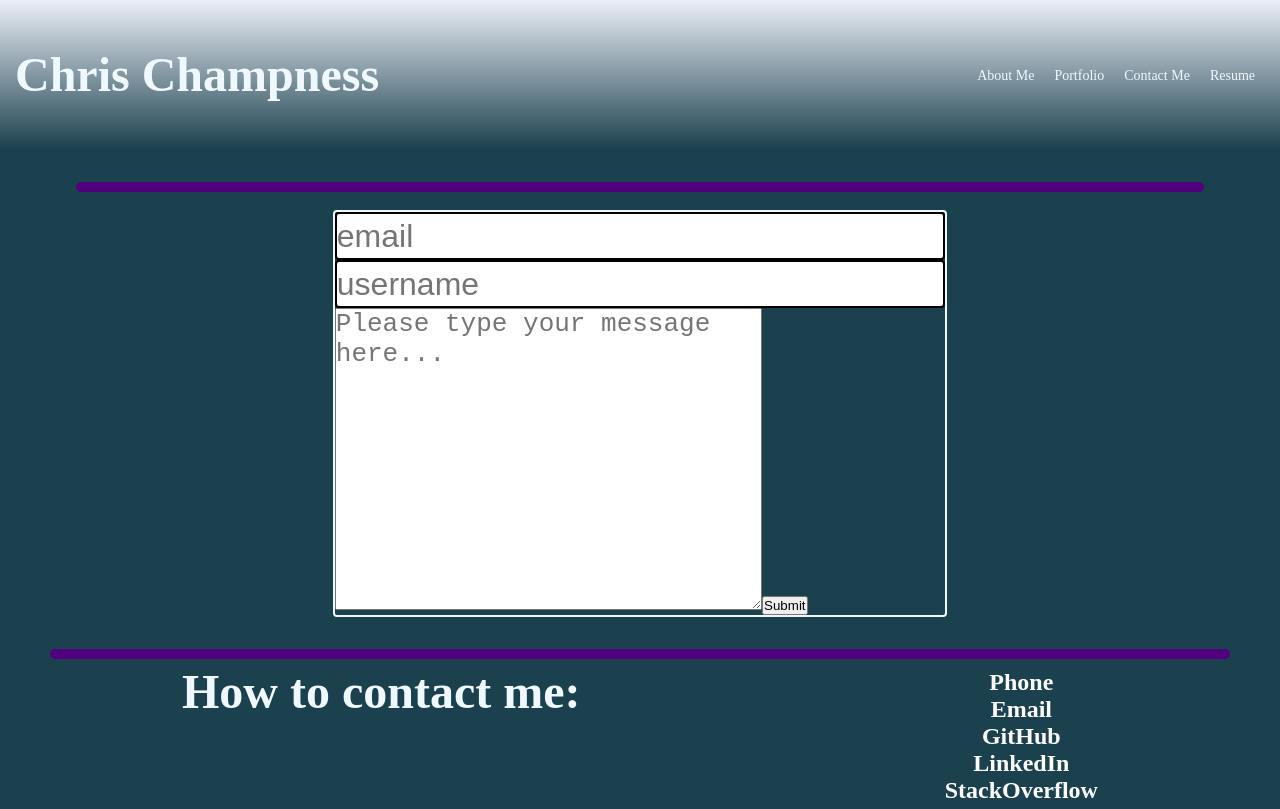
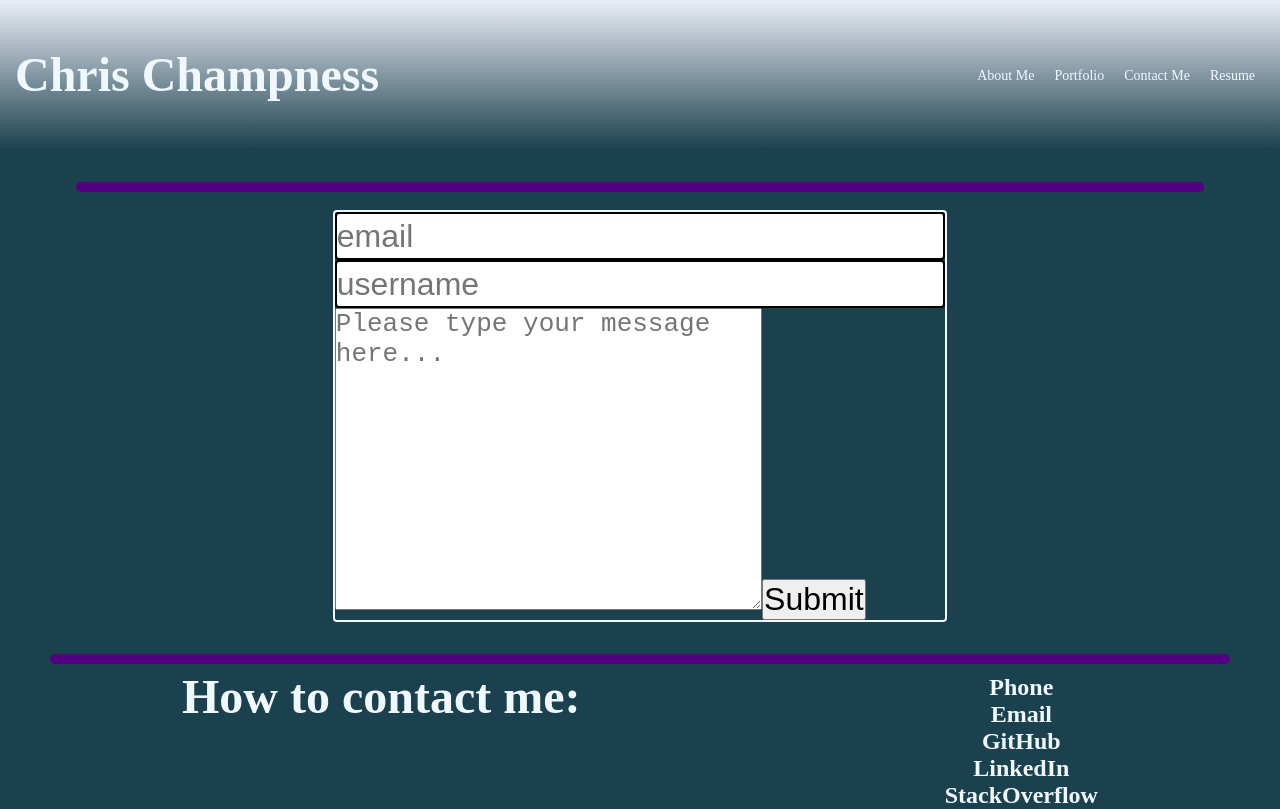
Before and after one commit to CChampness/CNC-Portfolio, a React (Create React App) app: page / in a window 1280 px wide. Both pictures are taken after a click on the link "Contact Me". Built offline with nearby package versions, Linux system fonts and the light colour scheme.

Commit message:
cleared up some css details

```diff
--- a/src/components/Details.css
+++ /dev/null
@@ -1,3 +0,0 @@
-h4 {
-  color: white;
-}
--- a/src/components/pages/Contact.css
+++ b/src/components/pages/Contact.css
@@ -20,5 +20,5 @@ textarea {
 }
 
 h4 {
-  color: white;
+  color: aliceblue;
 }
--- /dev/null
+++ b/src/components/pages/Details.css
@@ -0,0 +1,11 @@
+h4 {
+  color: white;
+}
+
+h4:hover {
+  color: white;
+  /* background-color: rgba(167, 129, 73, 0.829); */
+  background-color: rgba(255,165,0,0.4);
+  box-shadow: 0px 0px 20px 0px rgba(255,165,0,0.9);
+  border-radius: 5px;
+}
--- a/src/components/pages/Form.js
+++ b/src/components/pages/Form.js
@@ -1,4 +1,5 @@
 import React, { useState } from 'react';
+import './form.css'
 // helper function that will check if the email is valid
 import { validateEmail } from '../utils/helpers';
 
@@ -71,6 +72,7 @@ function Form() {
           placeholder="Please type your message here..."
         />
         <button
+          className="formButton"
           type="button"
           onClick={handleFormSubmit}>
           Submit
--- a/src/components/pages/Resume.js
+++ b/src/components/pages/Resume.js
@@ -25,7 +25,6 @@ function Resume() {
       </article>
       <article>
         <h4>Skills</h4>
-        {/* <p> */}
           <ul>
             <li>JavaScript</li>
             <li>CSS</li>
@@ -34,11 +33,9 @@ function Resume() {
             <li>Embedded Software</li>
             <li>C++</li>
           </ul>
-        {/* </p> */}
       </article>
       <article>
         <h4>Experience</h4>
-          {/* <p> */}
           <dl>
             <dt>Home Depot</dt>
             <dd>- Sales Associate (2020-2021)</dd>
@@ -63,16 +60,13 @@ function Resume() {
             <dt>Georgia Tech Research Institute</dt>
             <dd>- Engineering Research Associate (1982-1985)</dd>
           </dl>
-          {/* </p> */}
         </article>
         <article>
           <h4>Education and Training</h4>
-        {/* <p> */}
           <ul>
             <li>Georgia Tech Full-Stack Web Development Coding Bootcamp (2021)</li>
             <li>Georgia Institute of Technology Bachelor ComputerScience (1985, Honors)</li>
           </ul>
-        {/* </p> */}
       </article>
     </div>
   );
--- /dev/null
+++ b/src/components/pages/form.css
@@ -0,0 +1,3 @@
+.formButton {
+  font-size: 2em
+}
```
Also changed, not shown: src/components/pages/mt.js (+0 -15 lines).
